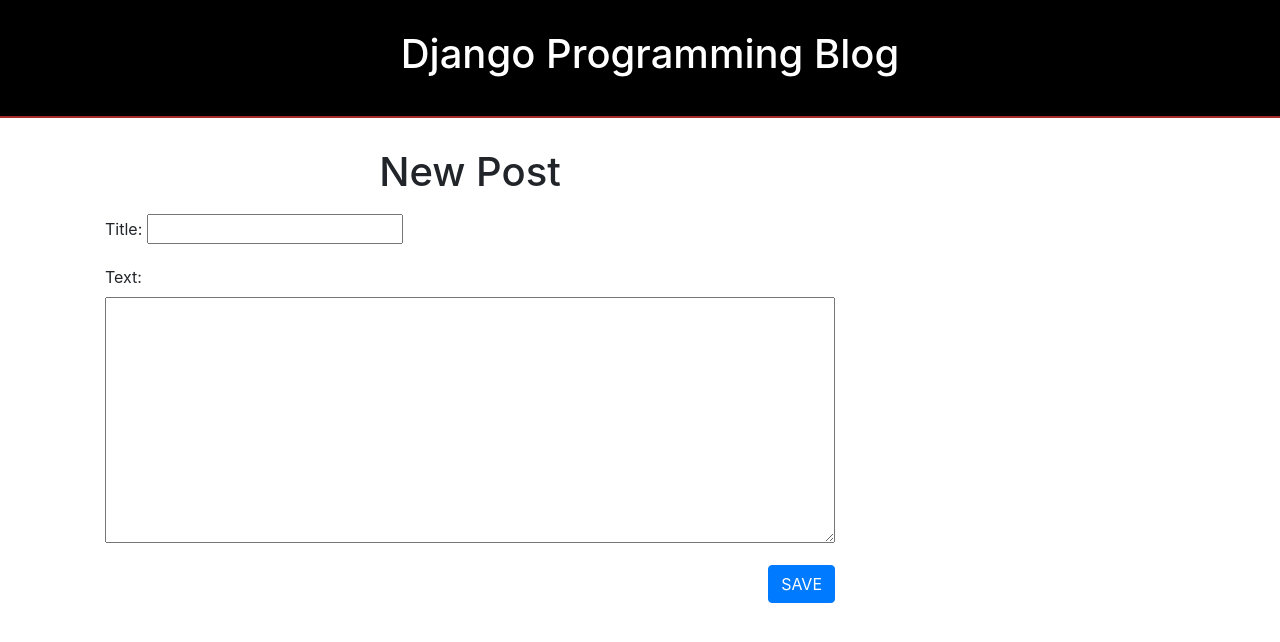
After one commit to codes67/django-blog, a Django app: page /post/new/ in a window 1280 px wide. The commit adds this page. Shown: the top 642 px of the page. Run offline with Django 3.2, Linux system fonts and the light colour scheme; some libraries are stand-ins or nearby versions.

Commit message:
Add feature to create new blog posts from front end

```diff
--- /dev/null
+++ b/blog/forms.py
@@ -0,0 +1,7 @@
+from django import forms
+from .models import Post
+
+class PostForm(forms.ModelForm):
+    class Meta:
+        model =Post
+        fields = ('title', 'text')
--- a/blog/static/css/blog.css
+++ b/blog/static/css/blog.css
@@ -22,3 +22,11 @@
 .col-md-8 {
   margin:20px;
 }
+
+.post-form-blog textarea{
+  width:100%;
+}
+
+.post-form-blog .btn-primary{
+  float:right;
+}
--- a/blog/templates/blog/base.html
+++ b/blog/templates/blog/base.html
@@ -10,7 +10,7 @@
   </head>
   <body>
     <div class="page-header">
-        <h1><a href="/"> Programming Tutorial </a></h1>
+        <h1><a href="/"> Django Programming Blog </a></h1>
     </div>
     <div class="content container">
         <div class="row">
--- /dev/null
+++ b/blog/templates/blog/post_edit.html
@@ -0,0 +1,9 @@
+{% extends 'blog/base.html' %}
+{% block content %}
+    <h1> New Post</h1>
+    <form class="post-form-blog" method="post">
+          {% csrf_token %}
+          {{ form.as_p }}
+          <button type="submit" class="btn btn-primary">SAVE</button>
+    </form>
+{% endblock %}
--- a/blog/urls.py
+++ b/blog/urls.py
@@ -7,4 +7,7 @@
 
     #127.0.0:8000/post/2
     path('post/<int:pk>', views.post_detail, name='post_detail'),
+
+    #127.0.0.1:8000/post/new
+    path('post/new/', views.post_new, name='post_new'),
 ]
--- a/blog/views.py
+++ b/blog/views.py
@@ -1,5 +1,6 @@
-from django.shortcuts import render, get_object_or_404
+from django.shortcuts import render, get_object_or_404, redirect
 from django.utils import timezone
+from .forms import PostForm
 from .models import Post
 
 def post_list(request):
@@ -11,3 +12,17 @@
     post = get_object_or_404(Post, pk=pk)
     stuff_for_frontend = {'post' : post}
     return render(request, 'blog/post_detail.html', stuff_for_frontend)
+
+def post_new(request):
+    if request.method == 'POST':
+         form = PostForm(request.POST)
+         if form.is_valid():
+             post = form.save(commit=False)
+             post.author = request.user
+             post.published_date = timezone.now()
+             post.save()
+             return redirect('post_detail', pk=post.pk)
+    else:
+        form = PostForm()
+        stuff_for_frontend = {'form': form}
+        return render(request, 'blog/post_edit.html', stuff_for_frontend)
```
Also changed, not shown: db.sqlite3.
